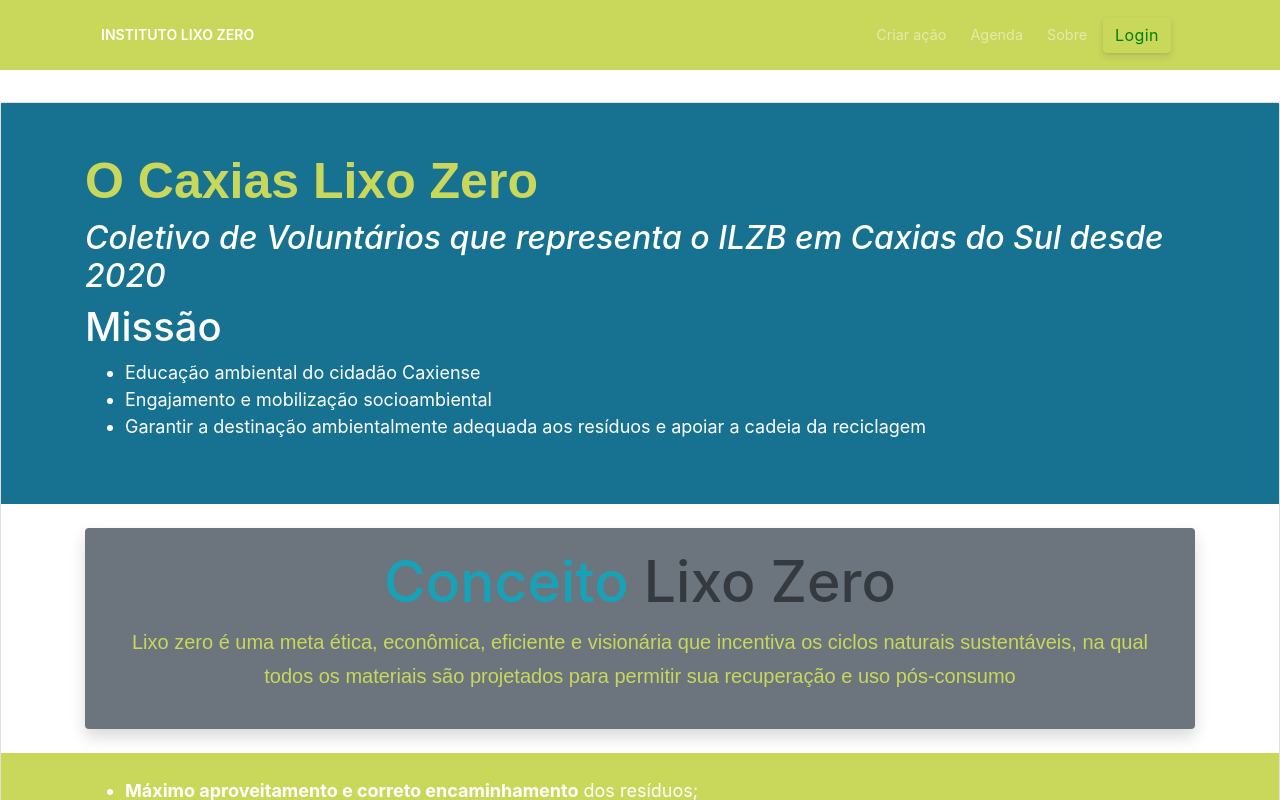
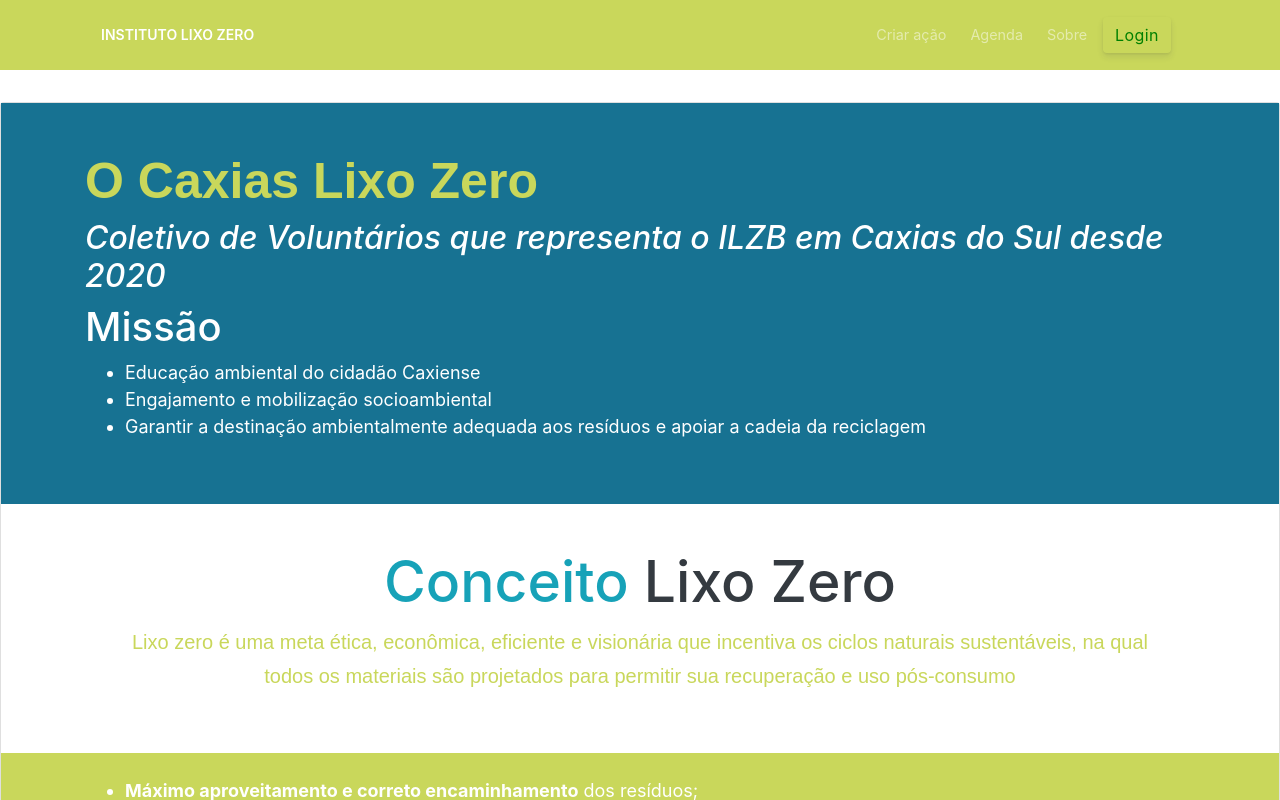
Before and after one commit to viperluan/lixo-zero-web, a React (Vite) app: page /about in a window 1280 px wide. Shown: the top 800 px of the page. Built offline with nearby package versions, Linux system fonts and the light colour scheme.

Commit message:
corrige estilo do card da seção sobre

```diff
--- a/src/views/about/index.jsx
+++ b/src/views/about/index.jsx
@@ -27,7 +27,7 @@
       </div>
       <div className="my-4 text-center">
         <Container>
-          <Card className="bg-secondary shadow border-0">
+          <Card className="border-0">
             <CardBody>
               <h3 style={{ fontSize: '57px', textAlign: 'center', color: '#17a2b8' }}>
                 Conceito <span style={{ color: '#343a40' }}>Lixo Zero</span>
```
